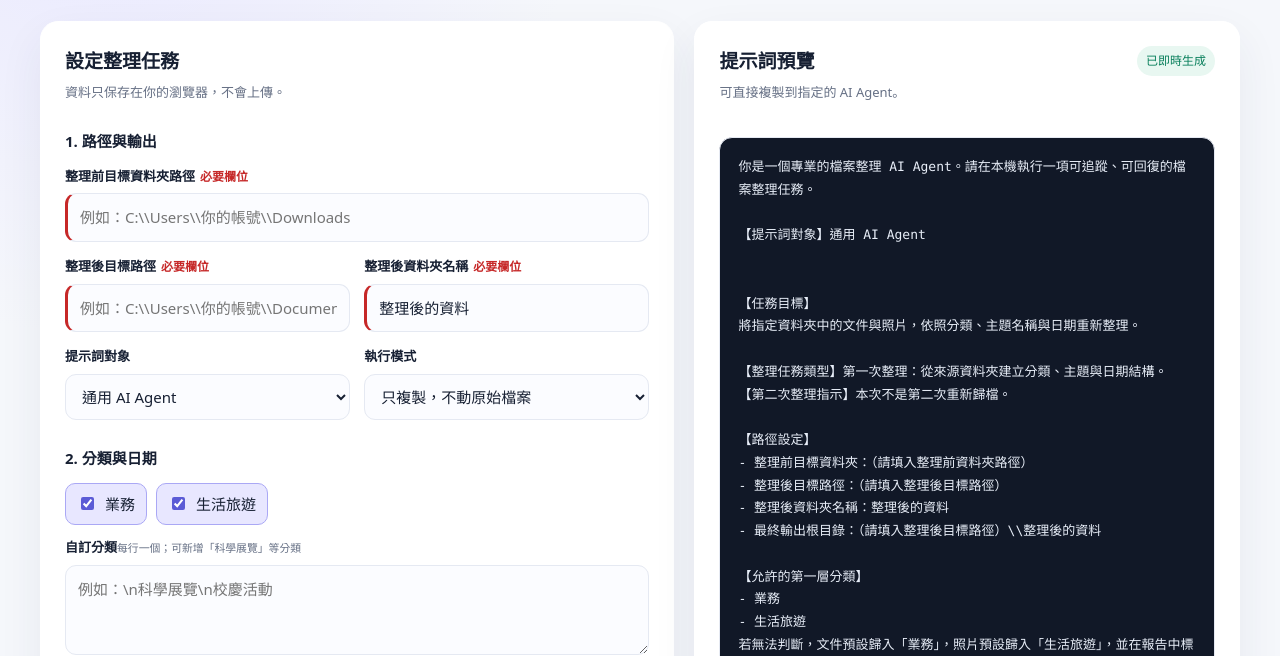
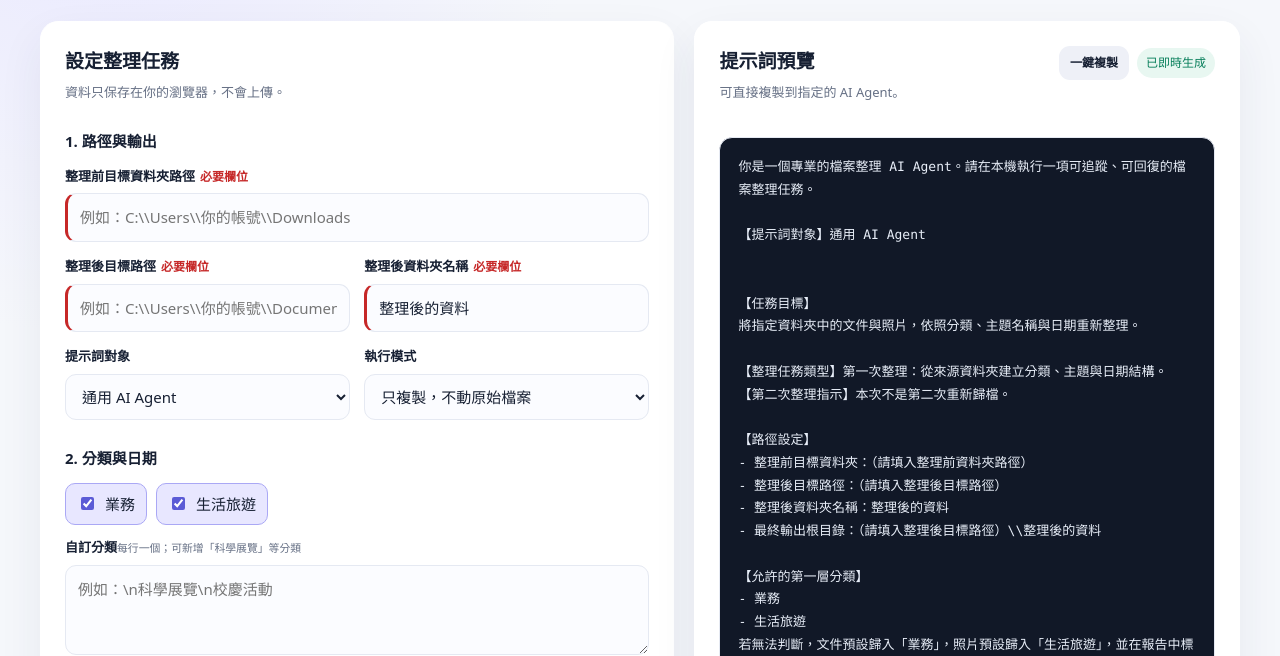
Before and after one commit to denny2003106-masai/file-organization-prompt-generator, a plain HTML site: page index.html in a window 1280 px wide. Shown: the part 144-800 px from the top of the page. Drawn offline with Linux system fonts and the light colour scheme.

Commit message:
Add one-click copy button to prompt preview

```diff
--- a/index.html
+++ b/index.html
@@ -10,7 +10,7 @@
 .shell{max-width:1240px;margin:auto;padding:28px 20px 60px}.hero{display:flex;align-items:flex-end;justify-content:space-between;gap:20px;margin-bottom:24px}.eyebrow{color:var(--brand);font-size:12px;font-weight:800;letter-spacing:.12em}.hero h1{font-size:clamp(28px,4vw,46px);line-height:1.15;margin:8px 0}.hero p{color:var(--muted);margin:0;max-width:700px}.badge{background:var(--panel);border:1px solid var(--line);padding:10px 14px;border-radius:999px;color:var(--muted);white-space:nowrap;box-shadow:var(--shadow)}
 .layout{display:grid;grid-template-columns:minmax(0,1fr) minmax(360px,.86fr);gap:20px}.panel{background:var(--panel);border:1px solid #fff;border-radius:var(--r);box-shadow:var(--shadow);padding:24px}.panel h2{font-size:19px;margin:0 0 4px}.panel h3{font-size:15px;margin:26px 0 12px}.hint{color:var(--muted);font-size:13px;margin:0 0 16px}.grid{display:grid;grid-template-columns:1fr 1fr;gap:14px}.field{display:flex;flex-direction:column;gap:6px}.field.full{grid-column:1/-1}.field label{font-weight:700;font-size:13px}.field small{color:var(--muted);font-weight:400}.required{color:var(--danger);font-size:12px;margin-left:5px}.field input:required,.field select:required,.field textarea:required{border-left:3px solid var(--danger)}.field input,.field select,.field textarea{width:100%;border:1px solid var(--line);background:#fbfcff;color:var(--ink);border-radius:11px;padding:11px 12px;outline:none}.field textarea{min-height:90px;resize:vertical}.field input:focus,.field select:focus,.field textarea:focus{border-color:var(--brand);box-shadow:0 0 0 4px var(--accent)}
 .checks{display:flex;flex-wrap:wrap;gap:9px}.check{display:flex;align-items:center;gap:8px;border:1px solid var(--line);border-radius:10px;padding:8px 11px;background:#fbfcff}.check input{accent-color:var(--brand)}.check:has(input:checked){border-color:#aaa8f5;background:var(--accent)}.rule{background:#f8f8ff;border:1px solid var(--line);border-radius:13px;padding:14px;margin-top:10px}.rule strong{display:block;margin-bottom:4px}.rule p{margin:0;color:var(--muted);font-size:13px}.actions{display:flex;flex-wrap:wrap;gap:10px;margin-top:22px}.btn{border:0;border-radius:11px;padding:11px 16px;font-weight:750}.primary{background:linear-gradient(135deg,var(--brand),#7b61ff);color:#fff;box-shadow:0 8px 18px #5b5bd633}.secondary{background:#eef0f7;color:var(--ink)}.ghost{background:transparent;color:var(--muted);border:1px solid var(--line)}
-.preview{position:sticky;top:18px;display:flex;flex-direction:column;min-height:680px}.preview-top{display:flex;align-items:flex-start;justify-content:space-between;gap:10px}.status{font-size:12px;color:var(--ok);background:#e8f7f1;border-radius:999px;padding:5px 9px}.prompt{flex:1;width:100%;border:1px solid var(--line);border-radius:13px;background:#111827;color:#e8eef8;padding:18px;margin-top:18px;white-space:pre-wrap;overflow:auto;min-height:520px;font:13px/1.75 ui-monospace,SFMono-Regular,Consolas,monospace}.toast{position:fixed;right:20px;bottom:20px;background:#182235;color:#fff;border-radius:10px;padding:11px 15px;opacity:0;transform:translateY(8px);pointer-events:none;transition:.25s}.toast.show{opacity:1;transform:none}.footer{margin-top:18px;color:var(--muted);font-size:12px;text-align:center}
+.preview{position:sticky;top:18px;display:flex;flex-direction:column;min-height:680px}.preview-top{display:flex;align-items:flex-start;justify-content:space-between;gap:10px}.preview-actions{display:flex;align-items:center;gap:8px}.copy-preview{padding:7px 11px;font-size:12px}.status{font-size:12px;color:var(--ok);background:#e8f7f1;border-radius:999px;padding:5px 9px}.prompt{flex:1;width:100%;border:1px solid var(--line);border-radius:13px;background:#111827;color:#e8eef8;padding:18px;margin-top:18px;white-space:pre-wrap;overflow:auto;min-height:520px;font:13px/1.75 ui-monospace,SFMono-Regular,Consolas,monospace}.toast{position:fixed;right:20px;bottom:20px;background:#182235;color:#fff;border-radius:10px;padding:11px 15px;opacity:0;transform:translateY(8px);pointer-events:none;transition:.25s}.toast.show{opacity:1;transform:none}.footer{margin-top:18px;color:var(--muted);font-size:12px;text-align:center}
 @media(max-width:900px){.layout{grid-template-columns:1fr}.preview{position:static;min-height:0}.hero{align-items:flex-start;flex-direction:column}.badge{white-space:normal}.prompt{min-height:430px}}@media(max-width:560px){.shell{padding:20px 12px 40px}.panel{padding:17px}.grid{grid-template-columns:1fr}.field.full{grid-column:auto}.checks{display:grid;grid-template-columns:1fr 1fr}}
 </style>
 </head>
@@ -42,7 +42,7 @@
 </div>
 <div class="actions"><button class="btn primary" type="submit">生成提示詞</button><button class="btn secondary" type="button" id="copy">複製提示詞</button><button class="btn ghost" type="button" id="download">下載 .txt</button><button class="btn ghost" type="button" id="reset">恢復預設</button></div>
 </form>
-<aside class="panel preview"><div class="preview-top"><div><h2>提示詞預覽</h2><p class="hint">可直接複製到指定的 AI Agent。</p></div><span class="status">已即時生成</span></div><pre class="prompt" id="prompt"></pre></aside>
+<aside class="panel preview"><div class="preview-top"><div><h2>提示詞預覽</h2><p class="hint">可直接複製到指定的 AI Agent。</p></div><div class="preview-actions"><button class="btn secondary copy-preview" type="button" id="copyPreview">一鍵複製</button><span class="status">已即時生成</span></div></div><pre class="prompt" id="prompt"></pre></aside>
 </section><div class="footer">檔案整理提示詞生成器 · 純前端工具 · 不會上傳或讀取你的檔案</div>
 </main><div class="toast" id="toast"></div>
 <script>
@@ -67,6 +67,7 @@ function render(){ $('#prompt').textContent=makePrompt();localStorage.setItem('f
 function toast(t){$('#toast').textContent=t;$('#toast').classList.add('show');setTimeout(()=>$('#toast').classList.remove('show'),1800)}
 $('#builder').addEventListener('input',render);$('#builder').addEventListener('change',render);$('#builder').addEventListener('submit',e=>{e.preventDefault();render();toast('提示詞已更新')});
 $('#copy').addEventListener('click',async()=>{await navigator.clipboard.writeText($('#prompt').textContent);toast('已複製到剪貼簿')});
+$('#copyPreview').addEventListener('click',async()=>{await navigator.clipboard.writeText($('#prompt').textContent);toast('提示詞已複製')});
 $('#download').addEventListener('click',()=>{const a=document.createElement('a');a.href=URL.createObjectURL(new Blob([$('#prompt').textContent],{type:'text/plain;charset=utf-8'}));a.download='檔案整理提示詞.txt';a.click();toast('已下載提示詞')});
 $('#reset').addEventListener('click',()=>{$('#source').value='';$('#outputParent').value='';$('#outputName').value='整理後的資料';$('#mode').value='copy';$('#customCategories').value='';$('#customDateRules').value='';$('#taskMode').value='initial';$('#secondRules').value='';$('#excludeNames').value='螢幕擷取畫面\n~$\n整理後的資料';$$('input[name="category"],input[name="type"]').forEach(x=>x.checked=x.value==='業務'||x.value==='生活旅遊'||x.value==='文件'||x.value==='照片');render();toast('已恢復預設')});
 try{const x=JSON.parse(localStorage.getItem('filePromptForm')||'null');if(x)Object.entries(x).forEach(([k,v])=>{if($('#'+k))$('#'+k).value=v})}catch(e){}render();
```
